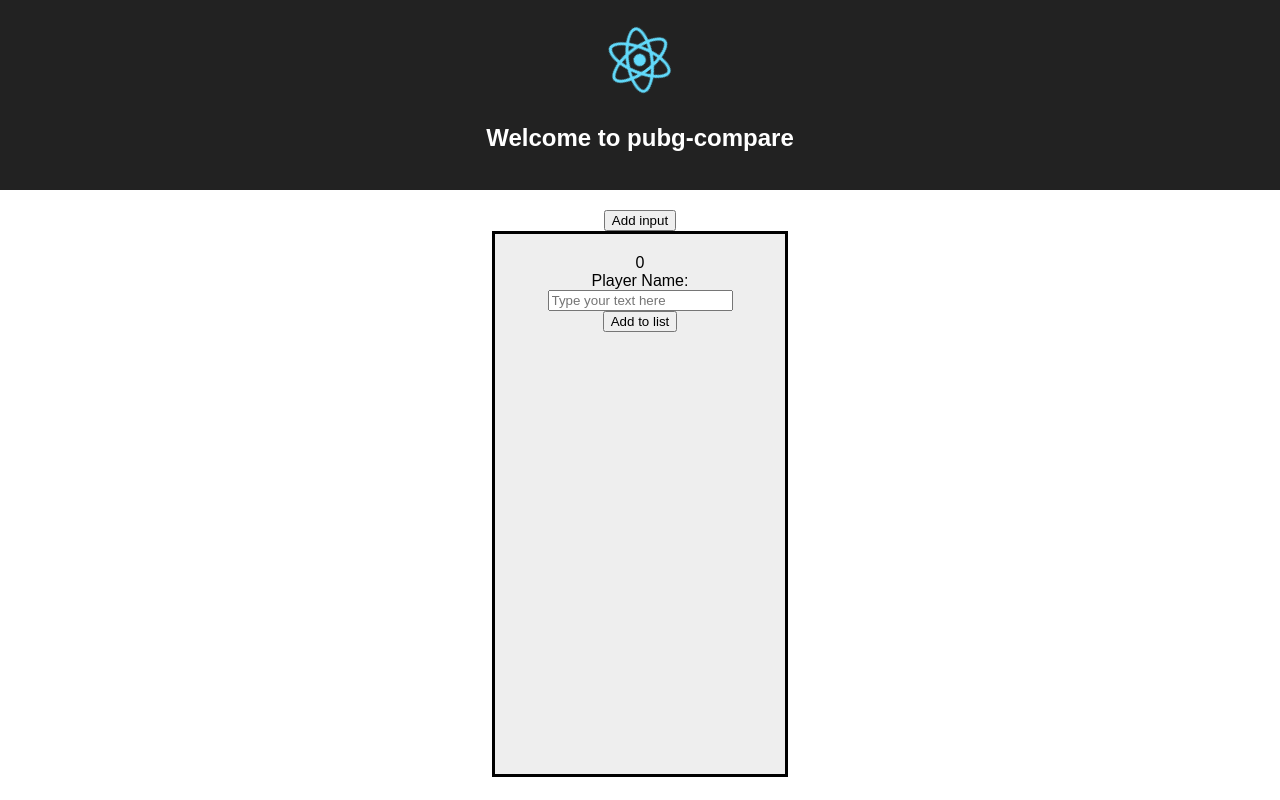
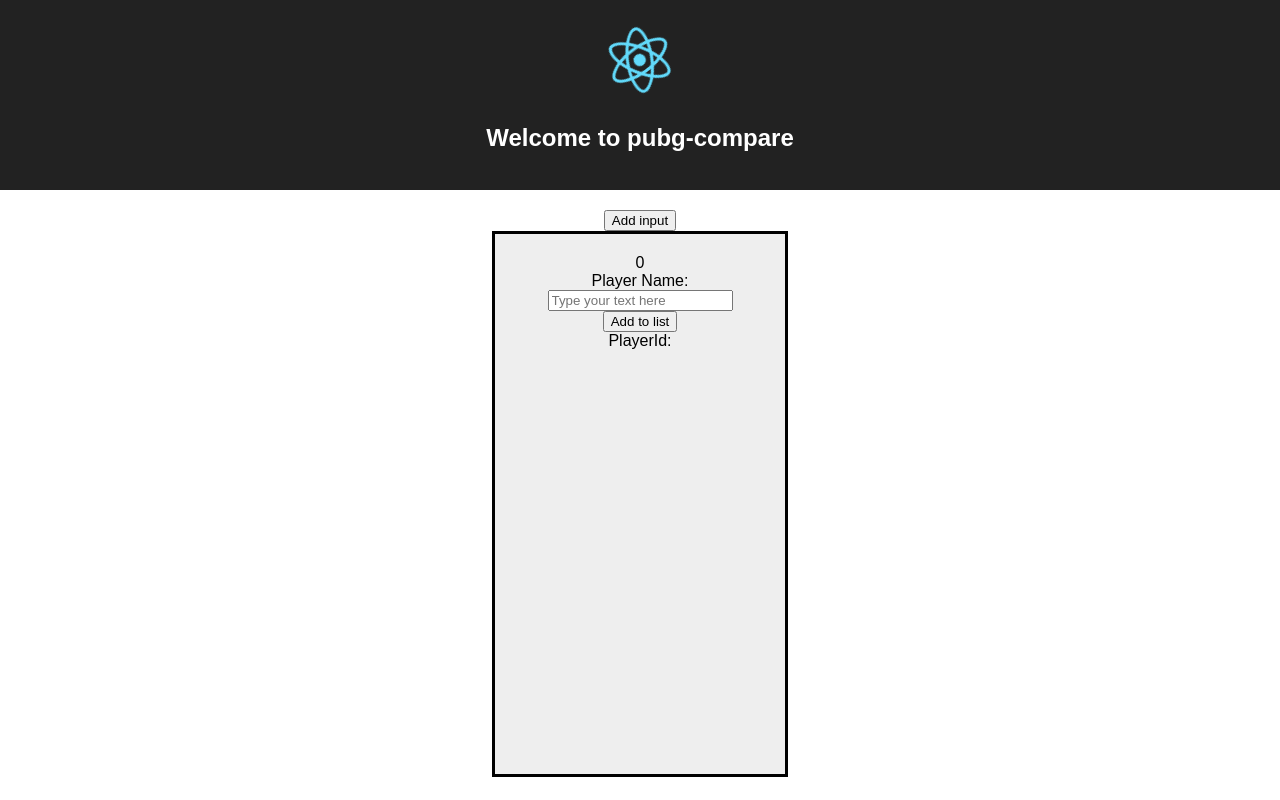
Before and after one commit to roconnorr/pubg-compare, a React (Create React App) app in the folder pubg-compare-frontend/: page / in a window 1280 px wide. Both pictures are taken after a click on the button "Add input". Built offline with nearby package versions, Linux system fonts and the light colour scheme.

Commit message:
JSON response is now put into state.

```diff
--- a/pubg-compare-frontend/src/components/Player.js
+++ b/pubg-compare-frontend/src/components/Player.js
@@ -16,26 +16,19 @@
 class Player extends React.Component {
     constructor(props) {
         super(props);
-        this.state = { data: {} };
+        this.state = {
+            data: '',
+        };
         this.searchPlayer = this.searchPlayer.bind(this);
         //this.searchPlayerAsync = this.searchPlayerAsync.bind(this);
     }
 
-    /*searchPlayerAsync(name) {
-        return fetch(`http://localhost:3001/api/playername/${name}`)
-            .then((response) => response.json())
-            .then((responseJson) => {
-                return responseJson.AccountId;
-            })
-            .catch((error) => {
-                console.error(error);
-            });
-    }*/
-
     searchPlayer(heading) {
         axios.get(`http://localhost:3001/api/playername/${heading}`)
-            .then(function (response) {
-                alert(response.data.platformId);
+            .then(response => {
+                //var responseJson = JSON.parse(response.data);
+                //alert(responseJson.Avatar);
+                this.setState({ data: response.data});
             })
             .catch(function (error) {
                 alert(error);
@@ -46,8 +39,8 @@
         return (
             <div style={divStyle} >
                 {this.props.name}
-                {this.state.data.AccountId}
                 < SearchBox onSubmit={this.searchPlayer} />
+                PlayerId: {this.state.data.AccountId}
             </div >
         );
     }
```
Also changed, not shown: 1 other file (tests, documents, lock files or other folders).
